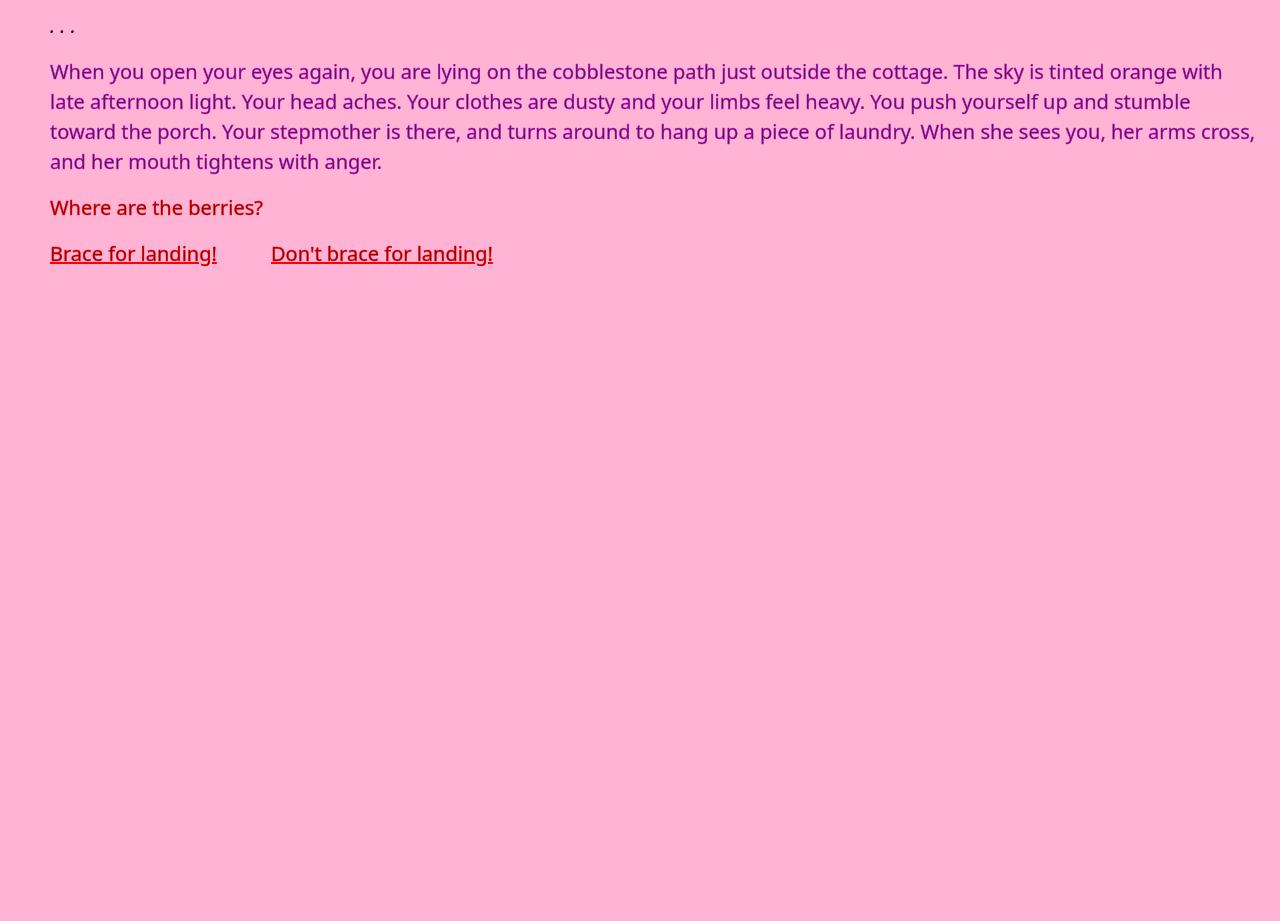
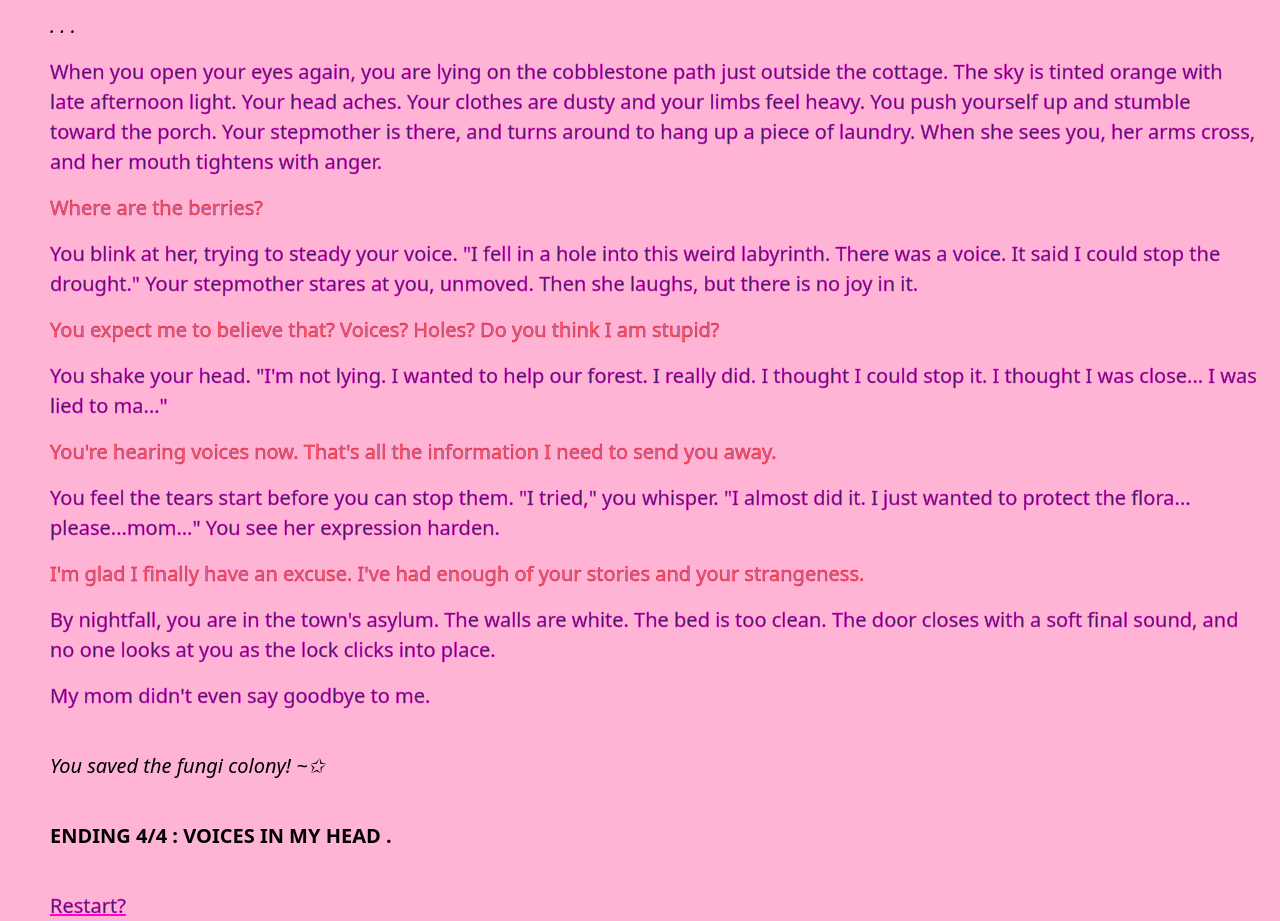
Before and after one commit to NikittyCandyCane/Labyrinth, a Django app: page /lie/ in a window 1280 px wide. Shown: the part 323-1244 px from the top of the page. Before the commit the page ends 590 px from the top, so only its background shows below. Run offline with Django 5.2, Linux system fonts and the light colour scheme.

Commit message:
Finished everything!~✩

```diff
--- a/labyrinth/templates/labyrinth/befriend.html
+++ b/labyrinth/templates/labyrinth/befriend.html
@@ -46,7 +46,7 @@
     }
     .Trance {
         -webkit-text-stroke: 0.4px rgb(0, 94, 255);
-        color:rgb(148, 248, 255)
+        color:rgb(36, 81, 84)
     }
     .Narrator {
         color:rgb(0, 0, 0)
@@ -82,5 +82,5 @@
     <p><span class='Narrator'>Back at Shaquila's cottage, she sat by the window, tea in hand, watching the sun glint off full rain barrels and green hills. The land was alive again, and for the first time in a long while, so was she. And you, my dear fungus? You couldn't stop thinking about what she first said when she arrived back home after stopping the drought. <i>"Look, voice! The English ivies are finally starting to grow! The odd fungi that grew on them before are all dead now!"</i>
     <p><span class='Narrator'><b>ENDING 1/4 : Best Friends Forever</b></span></p>
     <br>
-    <a href="/" class="Narrator">Restart?</a>
+    <a href="/" class="Trance">Restart?</a>
 {% endblock %}
--- a/labyrinth/templates/labyrinth/lie.html
+++ b/labyrinth/templates/labyrinth/lie.html
@@ -51,8 +51,8 @@
         color:rgb(0, 0, 0)
     }
     .Mom {
-        -webkit-text-stroke: 0.4px rgb(251, 0, 255);
-        color:rgb(128, 76, 108)
+        -webkit-text-stroke: 0.4px rgb(255, 0, 0);
+        color:rgb(196, 102, 152)
     }
 
 </style>
@@ -62,7 +62,7 @@
 <div class="container-fluid mt-0">
     <div style="background-color: rgb(152, 52, 129); padding: 2rem; border-radius: 0rem; min-height: 100px; margin: 0;">
     <audio autoplay loop>
-            <source src="{% static '/sounds/labyrinth_hole.mp3' %}" type="audio/mpeg">
+            <source src="{% static '/sounds/crazy.mp3' %}" type="audio/mpeg">
             Your browser does not support audio.
         </audio>
         <h1><span style='color: white;'>The Labyrinth</span></h1></div></div>
@@ -71,14 +71,19 @@
     <br>
     <p><span class='Narrator'><i> . . . </i></span></p>
     <p><span class='Shaquila'>When you open your eyes again, you are lying on the cobblestone path just outside the cottage. The sky is tinted orange with late afternoon light. Your head aches. Your clothes are dusty and your limbs feel heavy. You push yourself up and stumble toward the porch. Your stepmother is there, and turns around to hang up a piece of laundry. When she sees you, her arms cross, and her mouth tightens with anger.</span></p>
-    <p><span class='You'>Where are the berries?</span></p>
-    <p><span class='Mom'></span></p>
-    <p><span class='You'></span></p>
-    <p><span class='You'></span></p>
-    <p><span class='You'></span></p>
-    <p><span class='You'></span></p>
-    <p><span class='You'></span></p>
-    <p><span class='You'></span></p>
-    <a href="/brace_for_landing" class="You">Brace for landing!</a>
-    <a href="/dont_brace_for_landing" class="You">Don't brace for landing!</a>
+    <p><span class='Mom'>Where are the berries?</span></p>
+    <p><span class='Shaquila'>You blink at her, trying to steady your voice. "I fell in a hole into this weird labyrinth. There was a voice. It said I could stop the drought." Your stepmother stares at you, unmoved. Then she laughs, but there is no joy in it. </span></p>
+    <p><span class='Mom'>You expect me to believe that? Voices? Holes? Do you think I am stupid?</span></p>
+    <p><span class='Shaquila'>You shake your head. "I'm not lying. I wanted to help our forest. I really did. I thought I could stop it. I thought I was close... I was lied to ma..."</span></p>
+    <p><span class='Mom'>You're hearing voices now. That's all the information I need to send you away.</span></p>
+    <p><span class='Shaquila'>You feel the tears start before you can stop them. "I tried," you whisper. "I almost did it. I just wanted to protect the flora... please...mom..." You see her expression harden.</span></p>
+    <p><span class='Mom'>I'm glad I finally have an excuse. I've had enough of your stories and your strangeness.</span></p>
+    <p><span class='Shaquila'>By nightfall, you are in the town's asylum. The walls are white. The bed is too clean. The door closes with a soft final sound, and no one looks at you as the lock clicks into place.</span></p>
+    <p><span class='Shaquila'>My mom didn't even say goodbye to me.</span></p>
+    <br>
+    <p><span class='Narrator'><i>You saved the fungi colony! ~✩</i></span></p>
+    <br>
+    <p><span class='Narrator'><b> ENDING 4/4 : VOICES IN MY HEAD .</b></span></p>
+    <br>
+    <a href="/" class="Shaquila">Restart?</a>
 {% endblock %}
```
Also changed, not shown: 2 other files.
